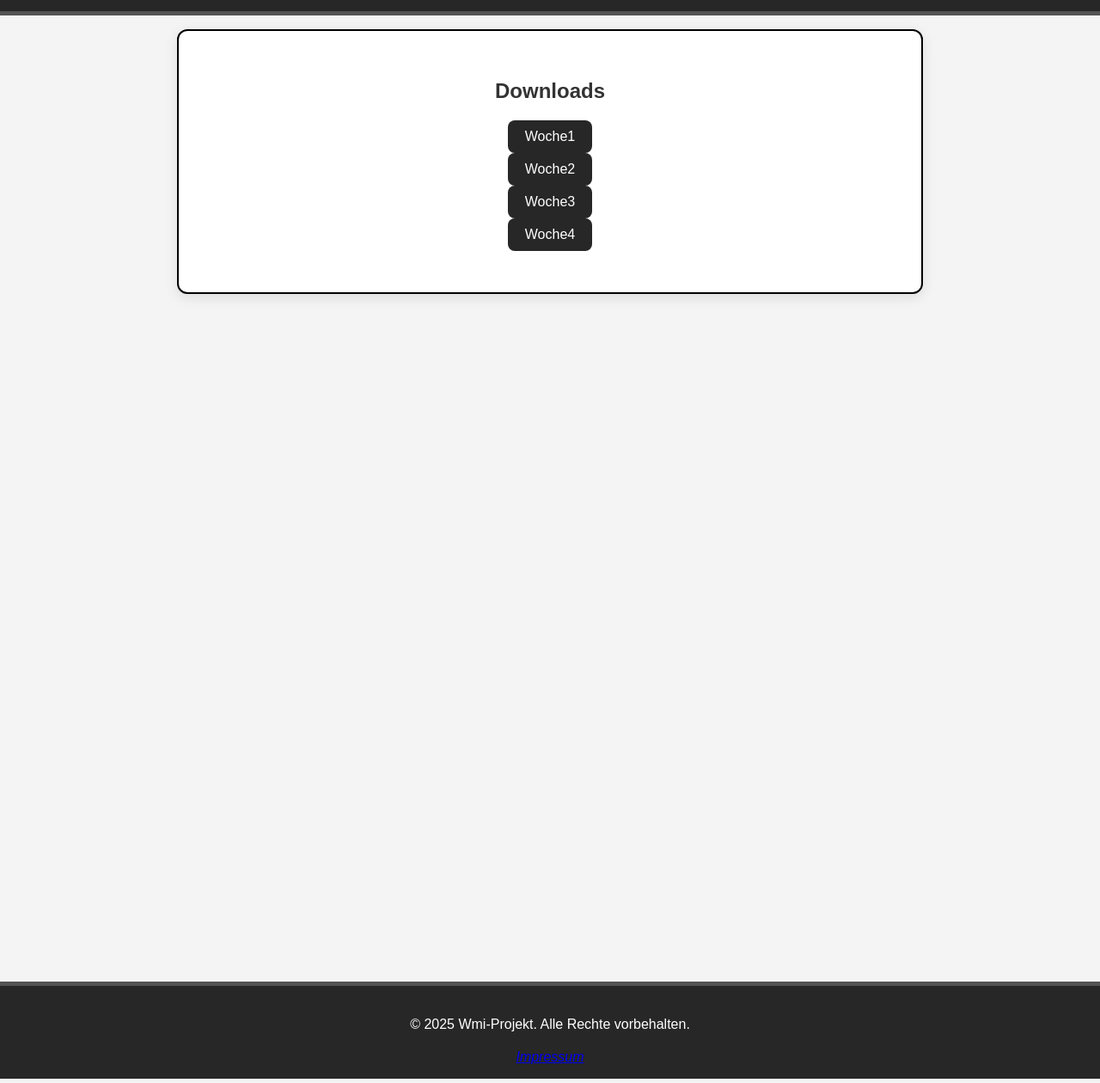
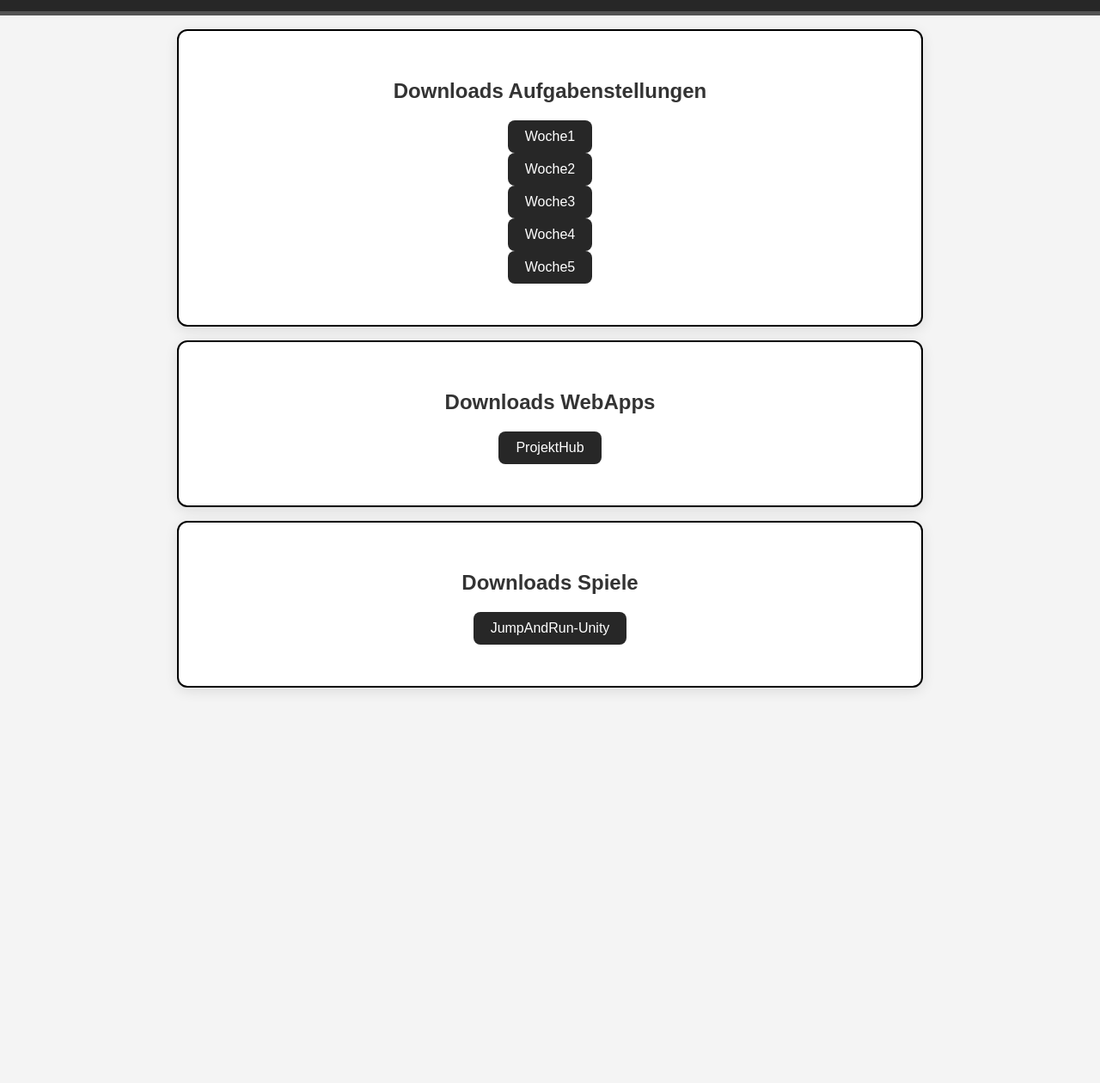
Before and after one commit to Mochi-webdev/Wmi-Project25, a plain HTML site: page index.html in a window 1280 px wide. Shown: the part 120-1380 px from the top of the page at 86% size. Drawn offline with Linux system fonts and the light colour scheme.

Commit message:
Update index.html

```diff
--- a/index.html
+++ b/index.html
@@ -16,19 +16,36 @@
     <main>
 
         <section>
-            <h2>Downloads
+            <h2>Downloads Aufgabenstellungen
             </h2>
             <ul>
                 <li><a href="Woche1-Tabellenkalkulation.zip" download class="btn">Woche1</a></li>
                 <li><a href="Woche2-Tabellenkalkulation.zip" download class="btn">Woche2</a></li>
                 <li><a href="files/example.pdf" download class="btn">Woche3</a></li>
                 <li><a href="files/example.pdf" download class="btn">Woche4</a></li>
+                <li><a href="files/example.pdf" download class="btn">Woche5</a></li>
+            </ul>
+        </section>
+         <section>
+            <h2>Downloads WebApps
+            </h2>
+            <ul>
+                <li><a href="files/example.pdf" download class="btn">ProjektHub</a></li>
+
+            </ul>
+        </section>
+         <section>
+            <h2>Downloads Spiele
+            </h2>
+            <ul>
+                <li><a href="files/example.pdf" download class="btn">JumpAndRun-Unity</a></li>
+
             </ul>
         </section>
     </main>
 
     <footer>
-        <p>&copy; 2025 Wmi-Projekt. Alle Rechte vorbehalten.</p>
+        <p>&copy; 2025 Wmi-Projekt. Alle Rechte vorbehalten. Bei Fragen ans NCG Herr von Tottleben</p>
         <i><a href="https://www.ncg-online.de/index.php/component/content/article/20-dummy-kategorien/30-impressum.html">Impressum</a></i>
 
     </footer>
```
